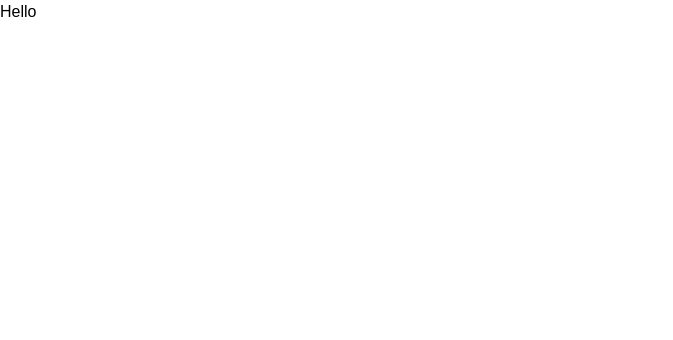
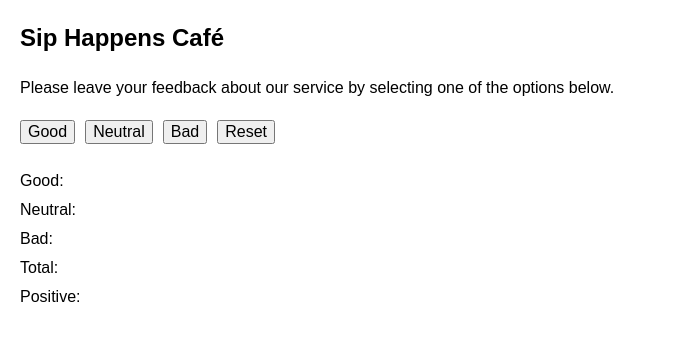
Before and after one commit to atremat/goit-react-hw-02, a React (Vite) app: page / in a window 1280 px wide. Shown: the top 340 px of the page, without its empty margins (0-673 px from the left). Built offline with nearby package versions, Linux system fonts and the light colour scheme.

Commit message:
markup added

```diff
--- a/src/App.jsx
+++ b/src/App.jsx
@@ -1,7 +1,16 @@
-import "./App.css";
+import styles from "./App.module.css";
+import Description from "./components/Description/Description";
+import Feedback from "./components/Feedback/Feedback";
+import Options from "./components/Options/Options";
 
 function App() {
-  return <p>Hello</p>;
+  return (
+    <div className={styles.appContainer}>
+      <Description />
+      <Options />
+      <Feedback />
+    </div>
+  );
 }
 
 export default App;
--- /dev/null
+++ b/src/App.module.css
@@ -0,0 +1,3 @@
+.appContainer {
+  padding: 20px;
+}
--- /dev/null
+++ b/src/components/Description/Description.jsx
@@ -0,0 +1,13 @@
+import styles from "./Description.module.css";
+
+export default function Description() {
+  return (
+    <div>
+      <h2 className={styles.header}>Sip Happens Café</h2>
+      <p className={styles.text}>
+        Please leave your feedback about our service by selecting one of the
+        options below.
+      </p>
+    </div>
+  );
+}
--- /dev/null
+++ b/src/components/Description/Description.module.css
@@ -0,0 +1,6 @@
+.header {
+}
+
+.text {
+  margin-top: 20px;
+}
--- /dev/null
+++ b/src/components/Feedback/Feedback.jsx
@@ -0,0 +1,23 @@
+import styles from "./Feedback.module.css";
+
+export default function Feedback() {
+  return (
+    <ul className={styles.list}>
+      <li className={styles.item}>
+        <p>Good: {}</p>
+      </li>
+      <li className={styles.item}>
+        <p>Neutral: {}</p>
+      </li>
+      <li className={styles.item}>
+        <p>Bad: {}</p>
+      </li>
+      <li className={styles.item}>
+        <p>Total: {}</p>
+      </li>
+      <li className={styles.item}>
+        <p>Positive: {}</p>
+      </li>
+    </ul>
+  );
+}
--- /dev/null
+++ b/src/components/Feedback/Feedback.module.css
@@ -0,0 +1,8 @@
+.list {
+  margin-top: 20px;
+  list-style: none;
+}
+
+.item {
+  padding-top: 5px;
+}
--- /dev/null
+++ b/src/components/Options/Options.jsx
@@ -0,0 +1,12 @@
+import styles from "./Options.module.css";
+
+export default function Options() {
+  return (
+    <div className={styles.container}>
+      <button>Good</button>
+      <button>Neutral</button>
+      <button>Bad</button>
+      <button>Reset</button>
+    </div>
+  );
+}
--- /dev/null
+++ b/src/components/Options/Options.module.css
@@ -0,0 +1,5 @@
+.container {
+  margin-top: 20px;
+  display: flex;
+  gap: 10px;
+}
```
Also changed, not shown: src/App.css (deleted).
